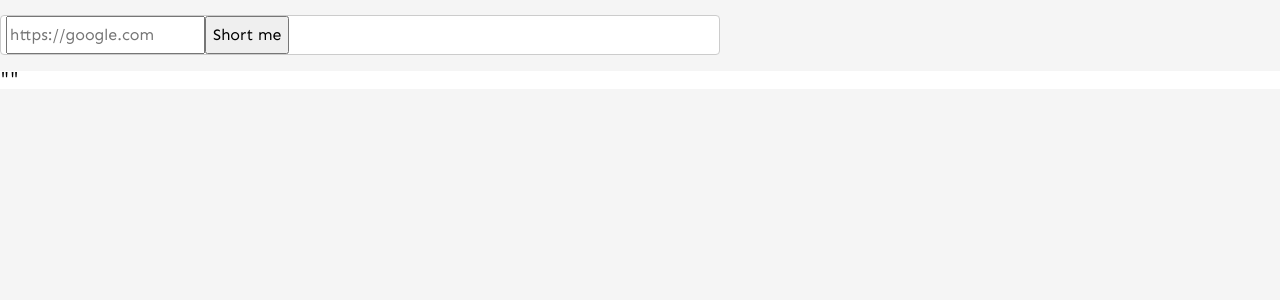
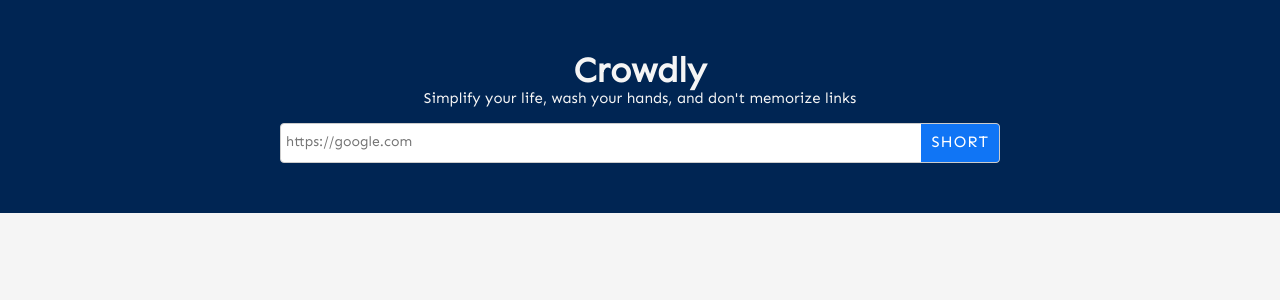
Before and after one commit to ultrox/crowd, a React (Create React App) app: page / in a window 1280 px wide. Shown: the top 300 px of the page. Built offline with nearby package versions, Linux system fonts and the light colour scheme; no server answers.

Commit message:
Add jsx for for shortLink component

```diff
--- a/src/ShortLink.js
+++ b/src/ShortLink.js
@@ -13,27 +13,58 @@
       body: JSON.stringify({orgUrl: orgUrl.value}),
     })
       .then(res => res.json())
-      .then(data => setDisplay(data))
+      .then(resData => setDisplay(resData.data))
     form.reset()
   }
 
   return (
     <div>
+      <header>
+        <div className="container">
+          <div className="content">
+            <h3 className="logo-text">Crowdly</h3>
+            <p className="slogan">
+              Simplify your life, wash your hands, and don't memorize links
+            </p>
             <form
+              method="POST"
               onSubmit={e => {
                 e.preventDefault()
                 handleOnSubmit(e.target)
               }}
             >
-        <input type="url" placeholder="https://google.com" id="orgUrl" />
-        <button>Short me</button>
+              <input
+                className="shorten"
+                type="url"
+                placeholder="https://google.com"
+                id="orgUrl"
+              />
+              <button className="shorten-action">Short</button>
             </form>
-      <div></div>
-      <pre style={{backgroundColor: 'white'}}>
-        {JSON.stringify(display, null, 2)}
-      </pre>
+          </div>
+        </div>
+      </header>
+      <main>
+        <div className="container">
+          {display ? (
+            <div className="information">
+              <h4>Information</h4>
+              <p className="full-url">{display.orgUrl}</p>
+              <div className="info-content">
+                <p className="shorted-url">{display.shortLink}</p>
+                <button id="copy">Copy</button>
+
+                {display.visited && (
+                  <div className="visited">visited {display.visited}</div>
+                )}
+              </div>
+            </div>
+          ) : null}
+        </div>
+      </main>
+      <div />
     </div>
   )
-  return <input />
 }
+
 export default ShortLink
```
Lines whose indentation alone changed are shown as unchanged.
